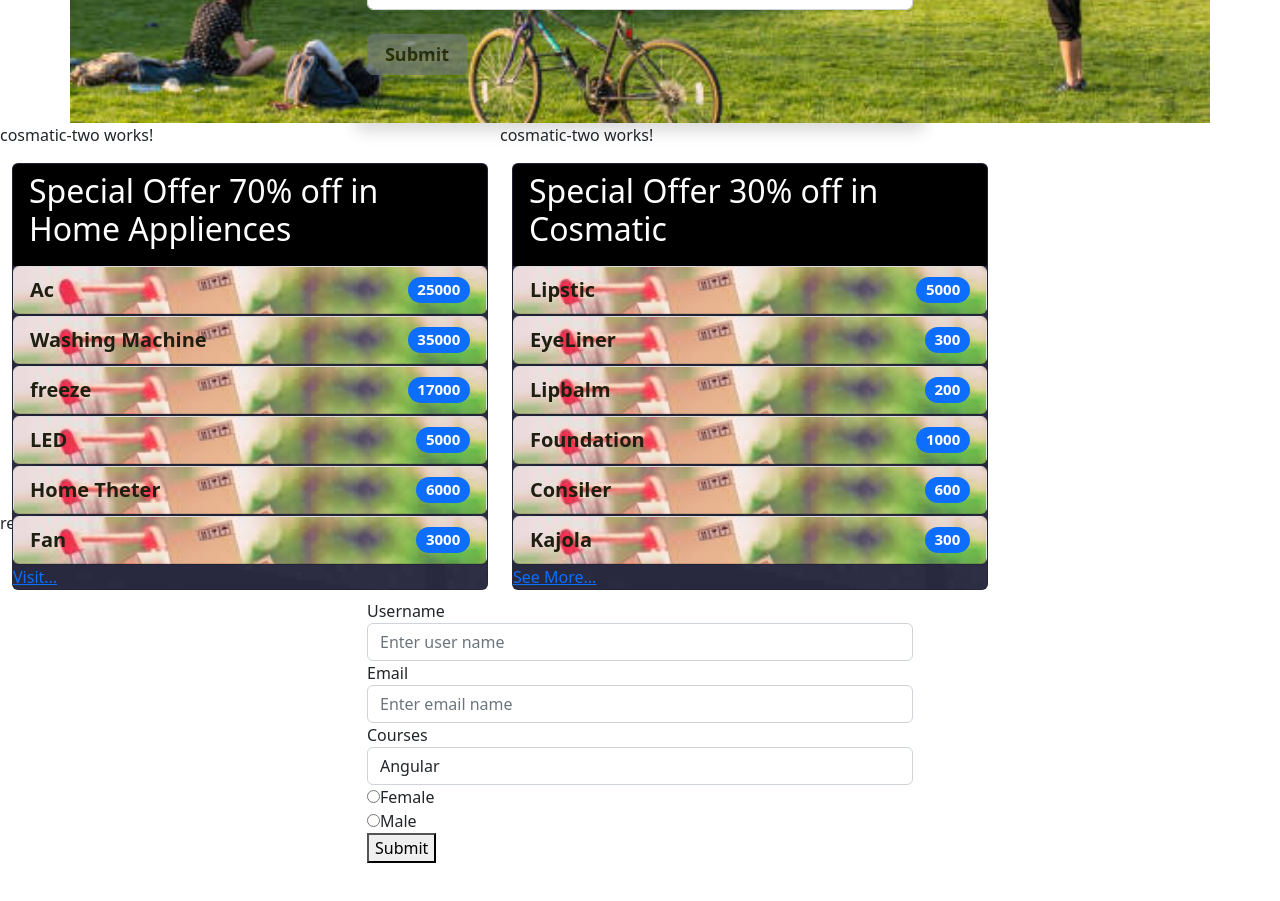
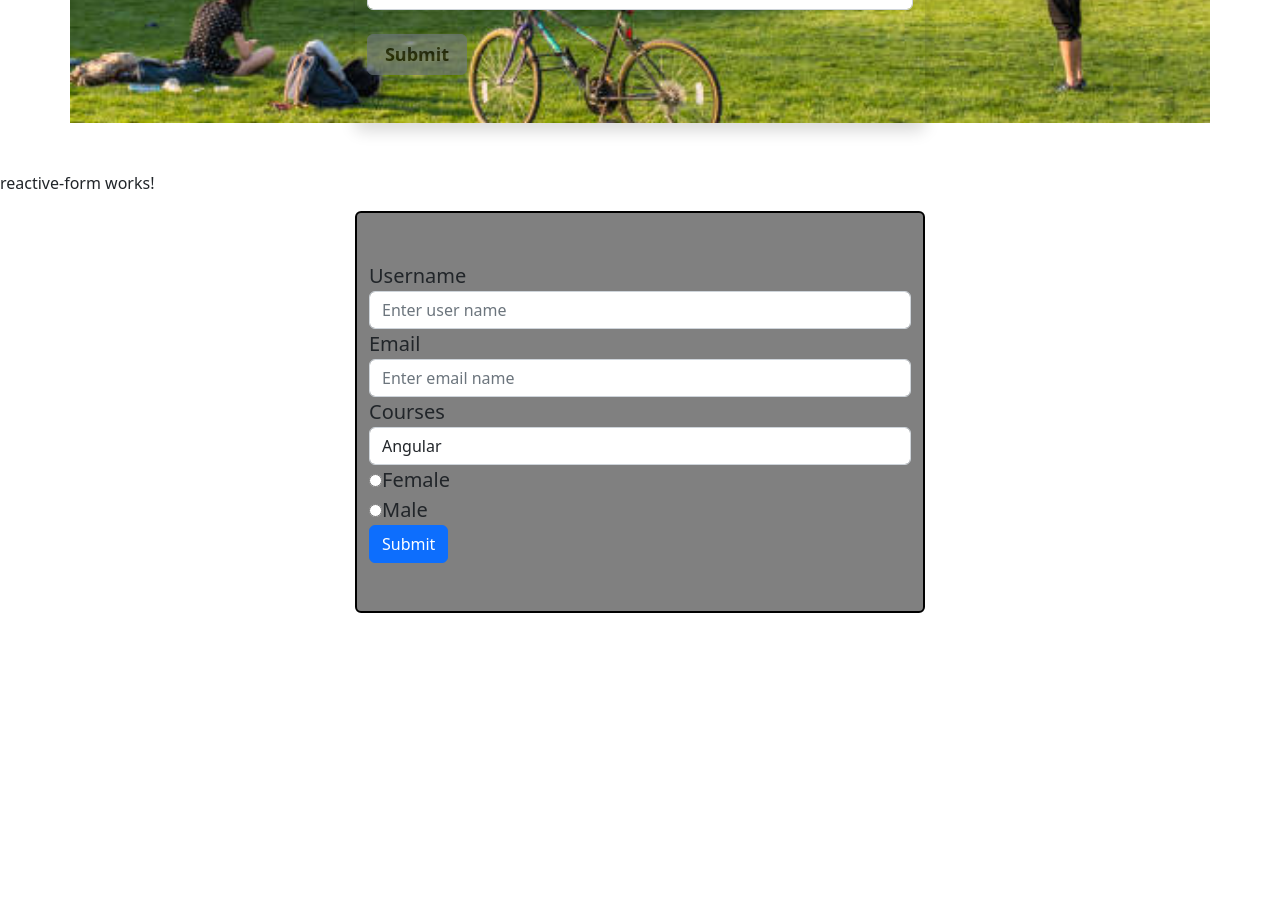
Before and after one commit to pradnya12121/angularapp, an Angular app: page / in a window 1280 px wide. Shown: the part 1840-2741 px from the top of the page. After the commit the page ends 2473 px from the top, so only its background shows below. Built offline with nearby package versions, Linux system fonts and the light colour scheme.

Commit message:
13_assignment
13_assignment

```diff
--- a/src/app/app.component.html
+++ b/src/app/app.component.html
@@ -113,7 +113,7 @@
    <app-form-assign></app-form-assign>
    <!-- <app-form-assignment-two></app-form-assignment-two> -->
 
-   <app-cosmatic></app-cosmatic>
+   <!-- <app-cosmatic></app-cosmatic> -->
    <br>
    <br>
    <app-reactive-form></app-reactive-form>
--- a/src/app/reactive-form/reactive-form.component.css
+++ b/src/app/reactive-form/reactive-form.component.css
@@ -3,3 +3,18 @@
         border: 1px solid red;
         box-shadow: 0 0 13px #ff000021;
     }
+    .form{
+        border: 2px solid black;
+    }
+    .col-md-6{
+        border: 2px solid #000000;
+        margin-bottom: 20px;
+        background-color:grey;
+
+    }
+    label{
+        font-size: 20px;
+    }
+    small{
+        font-size: 17px;
+    }
--- a/src/app/reactive-form/reactive-form.component.html
+++ b/src/app/reactive-form/reactive-form.component.html
@@ -7,10 +7,10 @@
                 <label for="username">Username</label>
               <input type="text"  id="username" class="form-control" formControlName="username" placeholder="Enter user name">
               <small *ngIf="!myReactiveForm.get('username').valid && myReactiveForm.get('username').touched">
-               <small  calss="text-danger" *ngIf="myReactiveForm.get('username').errors['required']">Enter username
+               <small  class="text-danger" *ngIf="myReactiveForm.get('username').errors['required']">Enter username
               </small>
-              <small  calss="text-danger" *ngIf="myReactiveForm.get('username').errors['nameNotAllowed']">
-                codemind is not allowed
+              <small  class="text-danger" *ngIf="myReactiveForm.get('username').errors['nameNotAllowed']">
+               {{myReactiveForm.get('username').value}} is not allowed
               </small>
 
 
@@ -39,7 +39,7 @@
              <label for="{{gender.id}}">{{gender.value}}</label>
 
         </div>
-              <button type="submit">Submit</button>
+              <button class="btn btn-primary" type="submit">Submit</button>
             </form>
 
 
```
